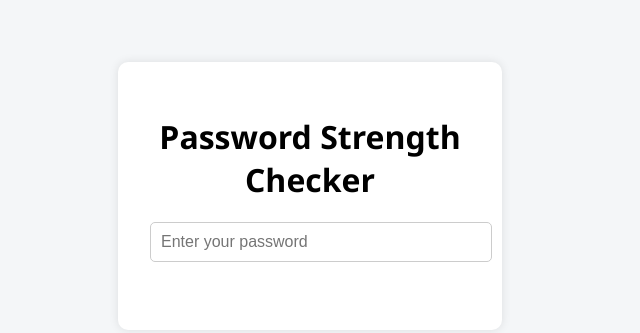
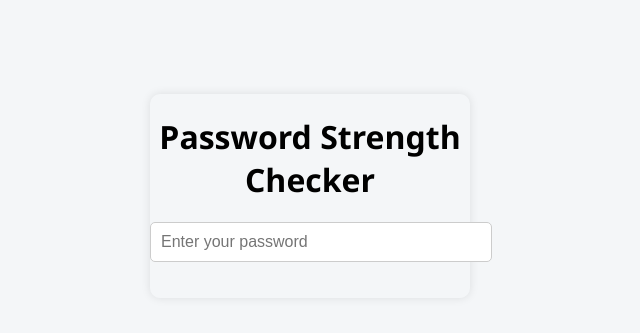
Before and after one commit to Ahana0302/Password-Strength-Checker-App, a plain HTML site: page index.html in a window 1280 px wide. Shown: the part 212-545 px from the top of the page, without its empty margins (330-970 px from the left). Drawn offline with Linux system fonts and the light colour scheme.

Commit message:
Correct background color syntax in container class
Fix syntax error in background color declaration.

```diff
--- a/style.css
+++ b/style.css
@@ -8,7 +8,7 @@ body {
 }
 
 .container {
-  background: white;
+  background: ;blue
   padding: 2rem;
   border-radius: 10px;
   box-shadow: 0 0 10px rgba(0,0,0,0.1);
```
